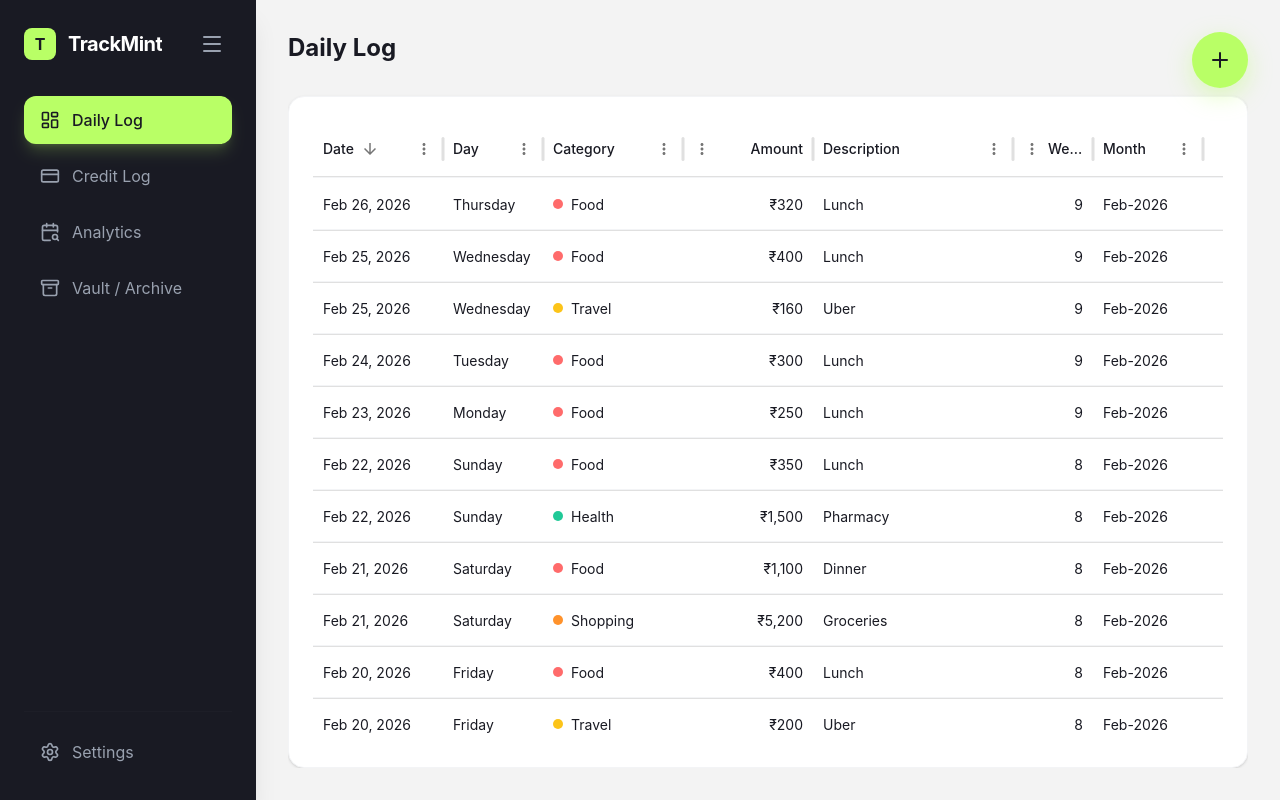
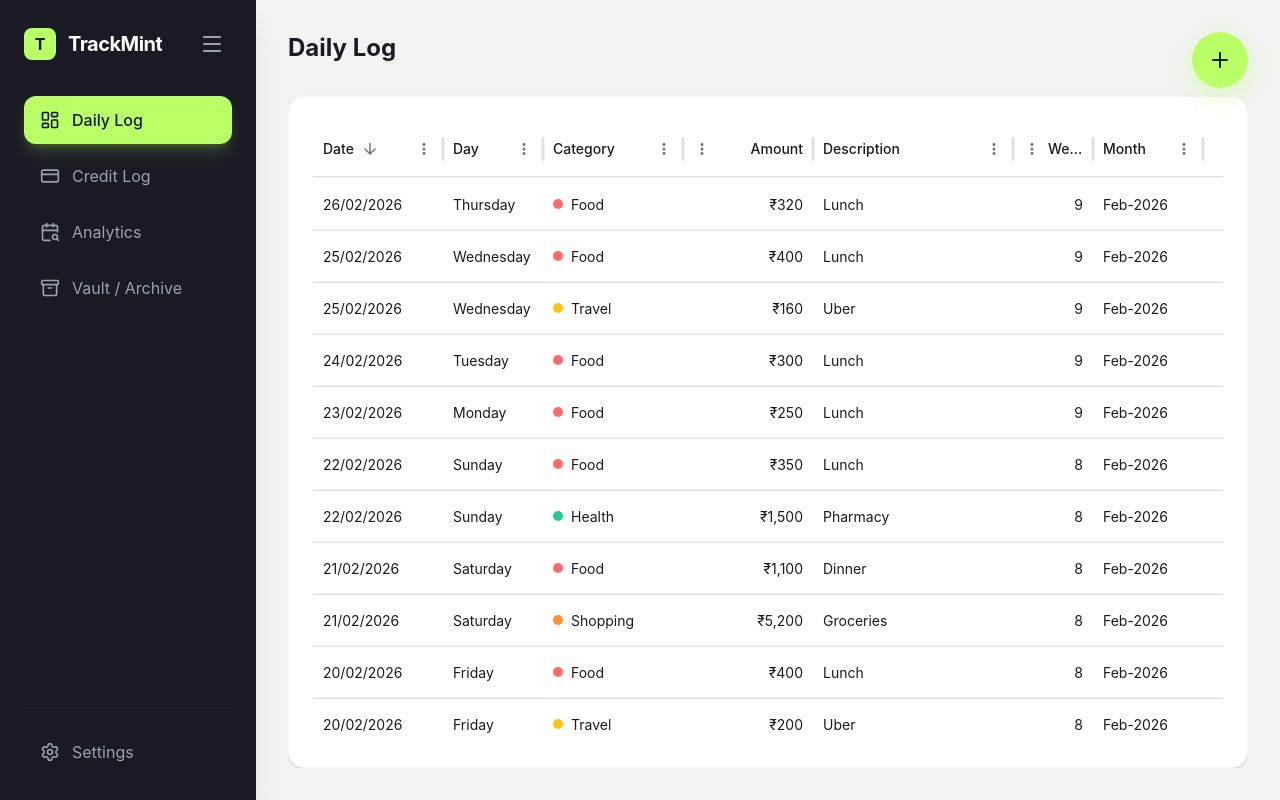
Before and after one commit to Jayakrishna20/finance_tracker, a React (Vite) app in the folder frontend/: page / in a window 1280 px wide. Built offline with nearby package versions, Linux system fonts and the light colour scheme.

Commit message:
minor fixes

```diff
--- a/frontend/src/features/analytics/components/ArchiveView.tsx
+++ b/frontend/src/features/analytics/components/ArchiveView.tsx
@@ -7,9 +7,6 @@ export const ArchiveView: React.FC = () => {
   return (
     <div className="space-y-6 h-full flex flex-col">
       <div className="shrink-0">
-        <h2 className="text-2xl font-bold text-secondary-main">
-          Vault / Archive
-        </h2>
         <p className="text-gray-500">
           Review your entire historical data categorized by distinct time
           boundaries.
--- a/frontend/src/features/analytics/components/VaultPivotTable.tsx
+++ b/frontend/src/features/analytics/components/VaultPivotTable.tsx
@@ -27,7 +27,6 @@ export const VaultPivotTable: React.FC<VaultPivotTableProps> = ({
       new Set(
         transactions.map(
           (t) =>
-            t.category?.name ||
             categories.find((c) => c.id === t.categoryId)?.name ||
             "Uncategorized",
         ),
@@ -109,7 +108,7 @@ export const VaultPivotTable: React.FC<VaultPivotTableProps> = ({
     cols.push({
       field: "total",
       headerName: "Grand Total",
-      width: 160,
+      width: 140,
       type: "number",
       sortable: false,
       valueFormatter: (val) => formatCurrency(val),
--- a/frontend/src/features/analytics/components/WeeklyAnalyticsView.tsx
+++ b/frontend/src/features/analytics/components/WeeklyAnalyticsView.tsx
@@ -11,7 +11,7 @@ export const WeeklyAnalyticsView: React.FC = () => {
     if (!transactions) return [currentWeek];
     const weeks = Array.from(
       new Set(transactions.map((t) => getISOWeek(new Date(t.date)).toString())),
-    ).sort((a, b) => parseInt(b) - parseInt(a));
+    ).sort((a, b) => parseInt(a) - parseInt(b));
     return weeks.includes(currentWeek) ? weeks : [currentWeek, ...weeks];
   }, [transactions, currentWeek]);
 
--- a/frontend/src/features/transactions/components/DailyTransactionsGrid.tsx
+++ b/frontend/src/features/transactions/components/DailyTransactionsGrid.tsx
@@ -25,15 +25,13 @@ export const DailyTransactionsGrid: React.FC<DailyTransactionsGridProps> = ({
 
   const transactions = React.useMemo(() => {
     if (!allTransactions) return [];
-    if (type === "all") return allTransactions;
-    return allTransactions.filter((t) => (t.type || "normal") === type);
+    return allTransactions.filter((t) => t.type === type);
   }, [allTransactions, type]);
   const deleteTxMutation = useDeleteTransaction();
   const { categories } = useCategoryStore();
   const { openModal } = useModalStore();
   const { openConfirm } = useConfirmStore();
 
-  // useMemo ensures column definition doesn't re-render heavily if grid repaints
   const columns: GridColDef<Transaction>[] = useMemo(
     () => [
       {
@@ -41,7 +39,7 @@ export const DailyTransactionsGrid: React.FC<DailyTransactionsGridProps> = ({
         headerName: "Date",
         width: 130,
         valueGetter: (value: Date) => new Date(value),
-        valueFormatter: (value: Date) => format(value, "MMM dd, yyyy"),
+        valueFormatter: (value: Date) => format(value, "dd/MM/yyyy"),
       },
       {
         field: "dayName",
@@ -55,7 +53,7 @@ export const DailyTransactionsGrid: React.FC<DailyTransactionsGridProps> = ({
         width: 140,
         valueGetter: (_value, row) =>
           row.category?.name ||
-          categories.find((c) => c.id === row.categoryId)?.name ||
+          categories.find((c) => c.id === row.categoryId)?.name || //TODO: change here when view for daily/credit grid comes
           "Uncategorized",
         renderCell: (params) => {
           const categoryName = params.value;
```
